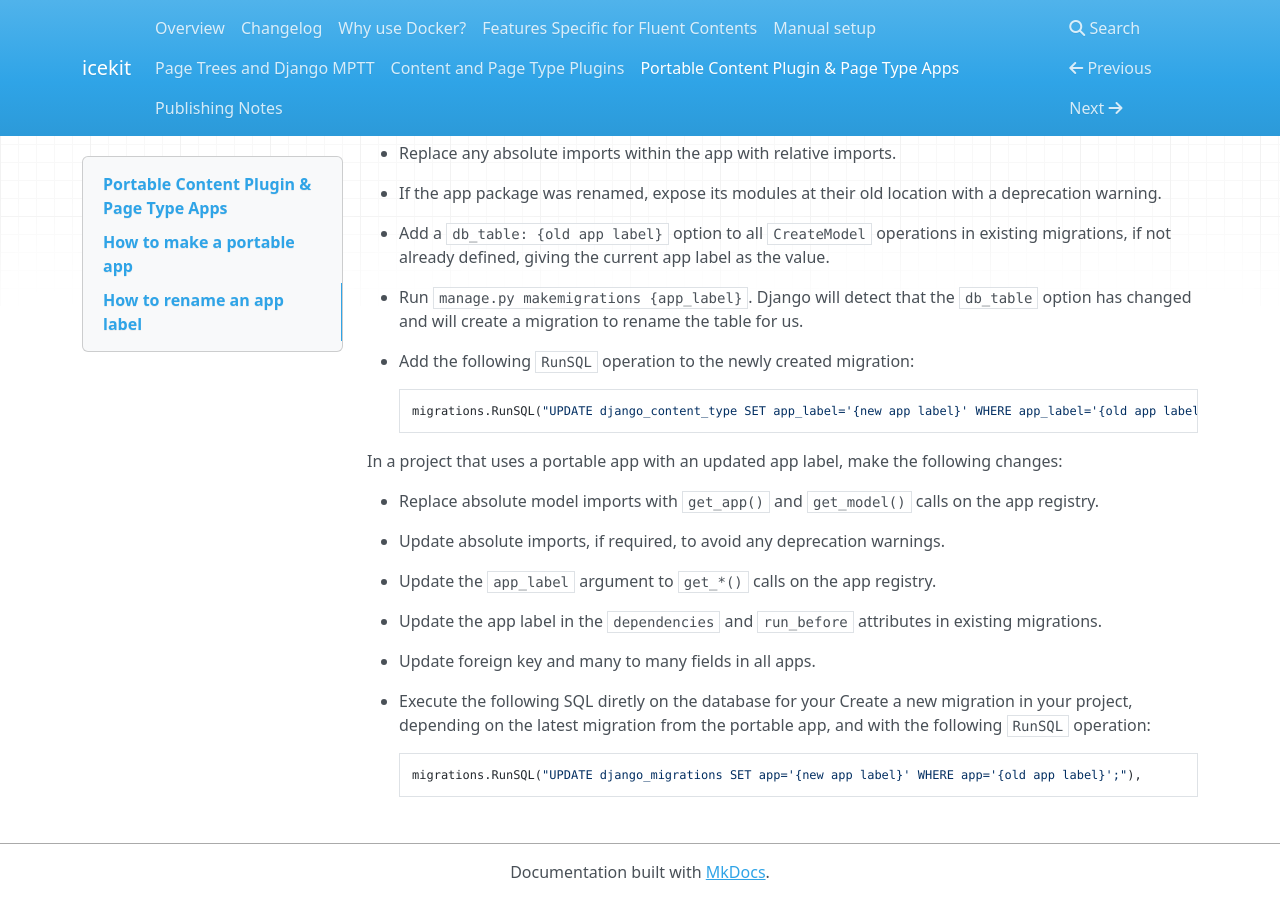
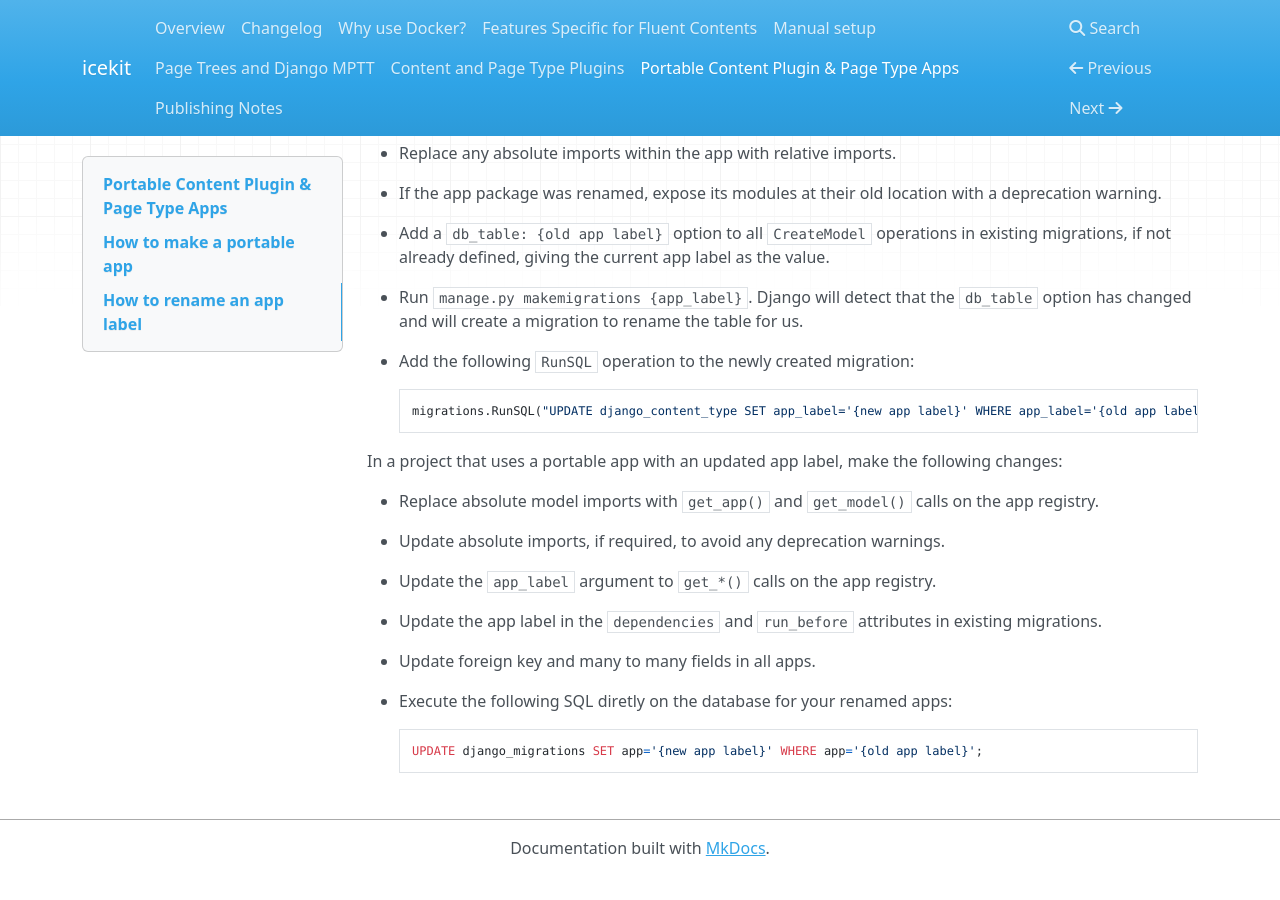
Before and after one commit to ic-labs/django-icekit, an MkDocs documentation site: the page built from docs/portable-apps.md, in a window 1280 px wide and 900 px high, scrolled down 1185 px. Built offline with MkDocs 1.6.1, drawn with Linux system fonts in a browser that asks for light colours; nearby versions of some CDN libraries; after the commit the page ends 2061 px from its top, so only the background shows below that.

Commit message:
Fix half finished sentence.

```diff
--- a/docs/portable-apps.md
+++ b/docs/portable-apps.md
@@ -84,7 +84,6 @@ following changes:
 
   * Update foreign key and many to many fields in all apps.
 
-  * Execute the following SQL diretly on the database for your Create a new migration in your project, depending on the latest migration
-    from the portable app, and with the following `RunSQL` operation:
+  * Execute the following SQL diretly on the database for your renamed apps:
 
-        migrations.RunSQL("UPDATE django_migrations SET app='{new app label}' WHERE app='{old app label}';"),
+        UPDATE django_migrations SET app='{new app label}' WHERE app='{old app label}';
```
